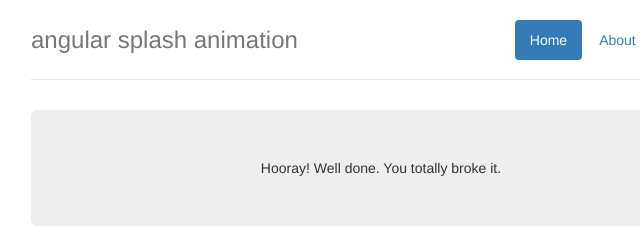
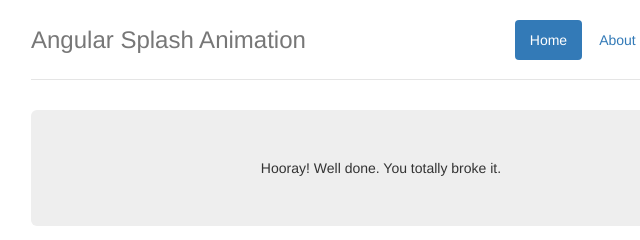
Before and after one commit to slopjong/angular-splash-animation, a website: page app/index.html in a window 1280 px wide. Shown: the full height of the page, 259-899 px from the left. Drawn offline with nearby package versions, Linux system fonts and the light colour scheme; files that its build step writes are made by us from their sources.

Commit message:
Uppercased the title

```diff
--- a/app/views/main.html
+++ b/app/views/main.html
@@ -4,7 +4,7 @@
     <li><a ng-href="#">About</a></li>
     <li><a ng-href="#">Contact</a></li>
   </ul>
-  <h3 class="text-muted">angular splash animation</h3>
+  <h3 class="text-muted">Angular Splash Animation</h3>
 </div>
 
 <div class="jumbotron">
```
